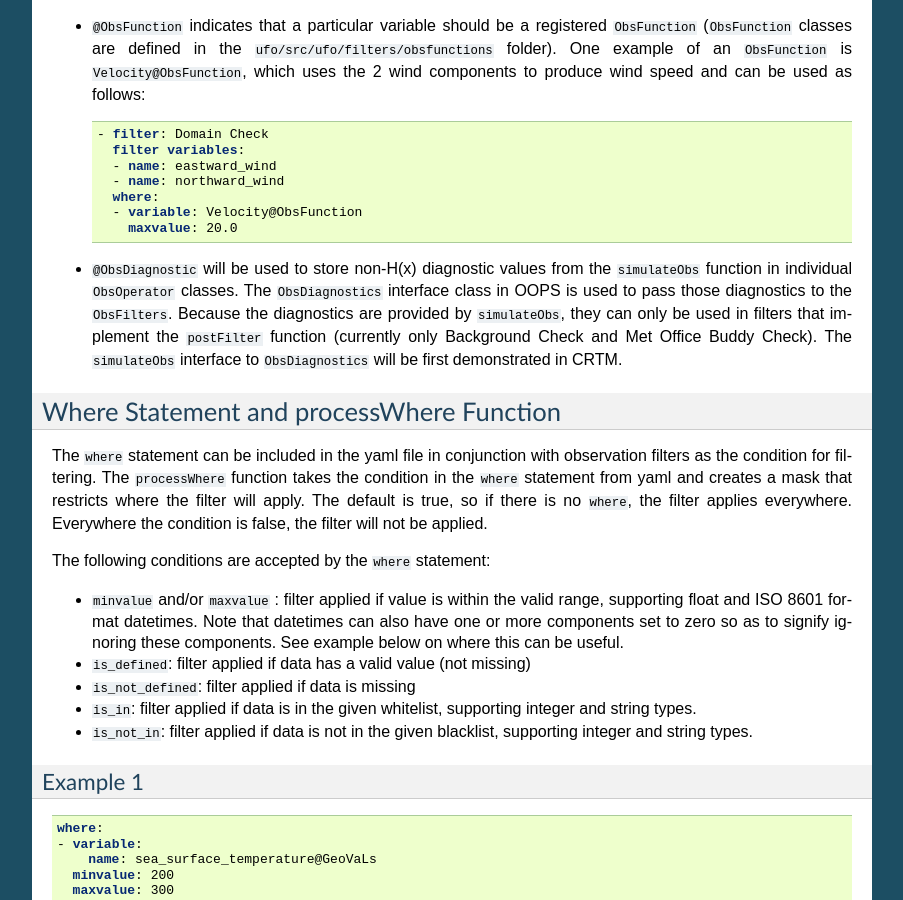
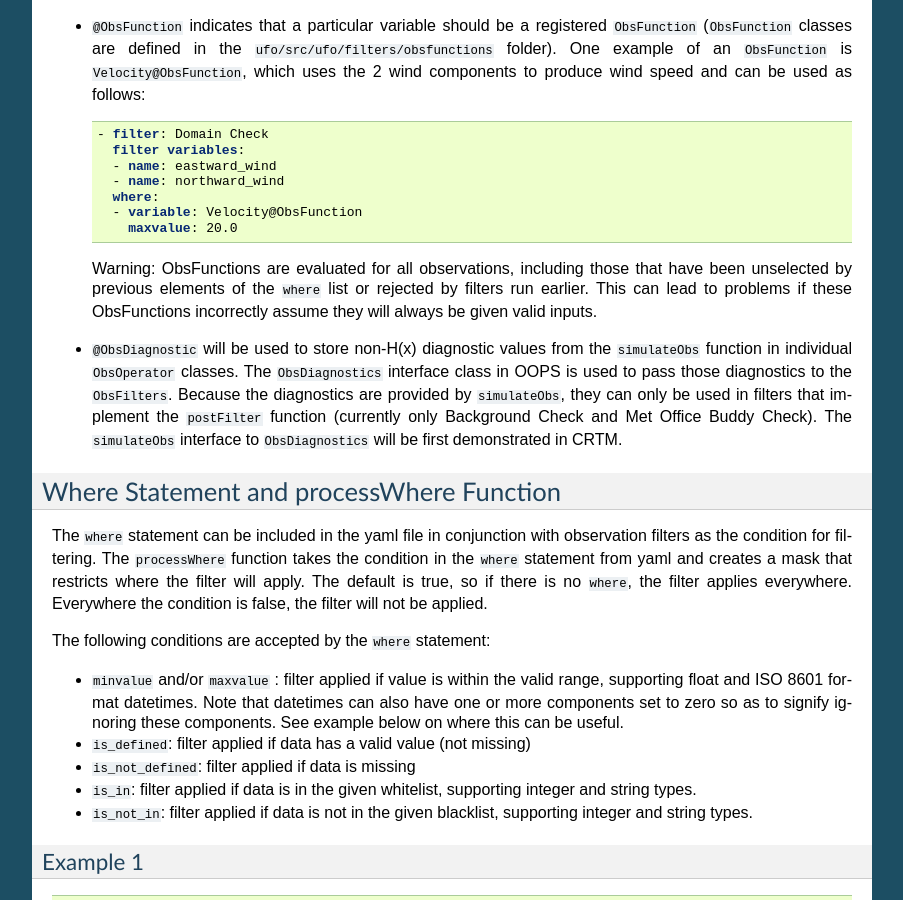
Before and after one commit to JCSDA/jedi-docs, a Sphinx documentation site: the page built from docs/jedi-components/ufo/qcfilters.rst, in a window 1280 px wide and 900 px high, scrolled down 19090 px. Shown: the whole window, without its empty margins (198-1101 px from the left). Built offline with Sphinx 7.4.7, drawn with Linux system fonts in a browser that asks for light colours.

Commit message:
Added a warning about ObsFunctions' behaviour.

```diff
--- a/docs/jedi-components/ufo/qcfilters.rst
+++ b/docs/jedi-components/ufo/qcfilters.rst
@@ -1085,6 +1085,8 @@ In addition to, e.g., :code:`@GeoVaLs`, :code:`@MetaData`, :code:`@ObsValue`, :c
         - variable: Velocity@ObsFunction
           maxvalue: 20.0
 
+  Warning: ObsFunctions are evaluated for all observations, including those that have been unselected by previous elements of the :code:`where` list or rejected by filters run earlier. This can lead to problems if these ObsFunctions incorrectly assume they will always be given valid inputs.
+
 - :code:`@ObsDiagnostic` will be used to store non-H(x) diagnostic values from the :code:`simulateObs` function in individual :code:`ObsOperator` classes.  The :code:`ObsDiagnostics` interface class in OOPS is used to pass those diagnostics to the :code:`ObsFilters`.  Because the diagnostics are provided by :code:`simulateObs`, they can only be used in filters that implement the :code:`postFilter` function (currently only Background Check and Met Office Buddy Check).  The :code:`simulateObs` interface to :code:`ObsDiagnostics` will be first demonstrated in CRTM.
 
 .. _where-statement:
```
